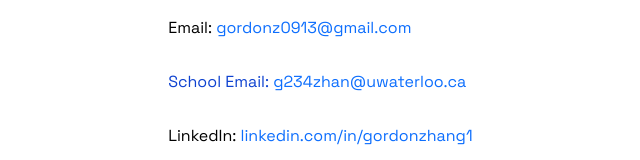
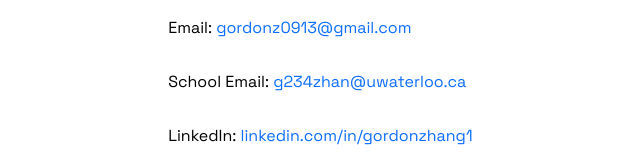
Before and after one commit to gordonzhang1/personal-portfolio, a React (Vite) app: page / in a window 1280 px wide. Shown: the part 5101-5261 px from the top of the page, without its empty margins (11-651 px from the left). Built offline with nearby package versions, Linux system fonts and the light colour scheme.

Commit message:
Changed school email color.

```diff
--- a/src/Contact.css
+++ b/src/Contact.css
@@ -28,3 +28,7 @@
   align-self: flex-start;
   display: flex;
 }
+
+.school-email {
+  color: black;
+}
--- a/src/components/Contact.jsx
+++ b/src/components/Contact.jsx
@@ -25,7 +25,7 @@
             >
               g234zhan@uwaterloo.ca
             </a>
-          </li>{" "}
+          </li>
           <li className="lin">
             LinkedIn:&nbsp;
             <a
```
